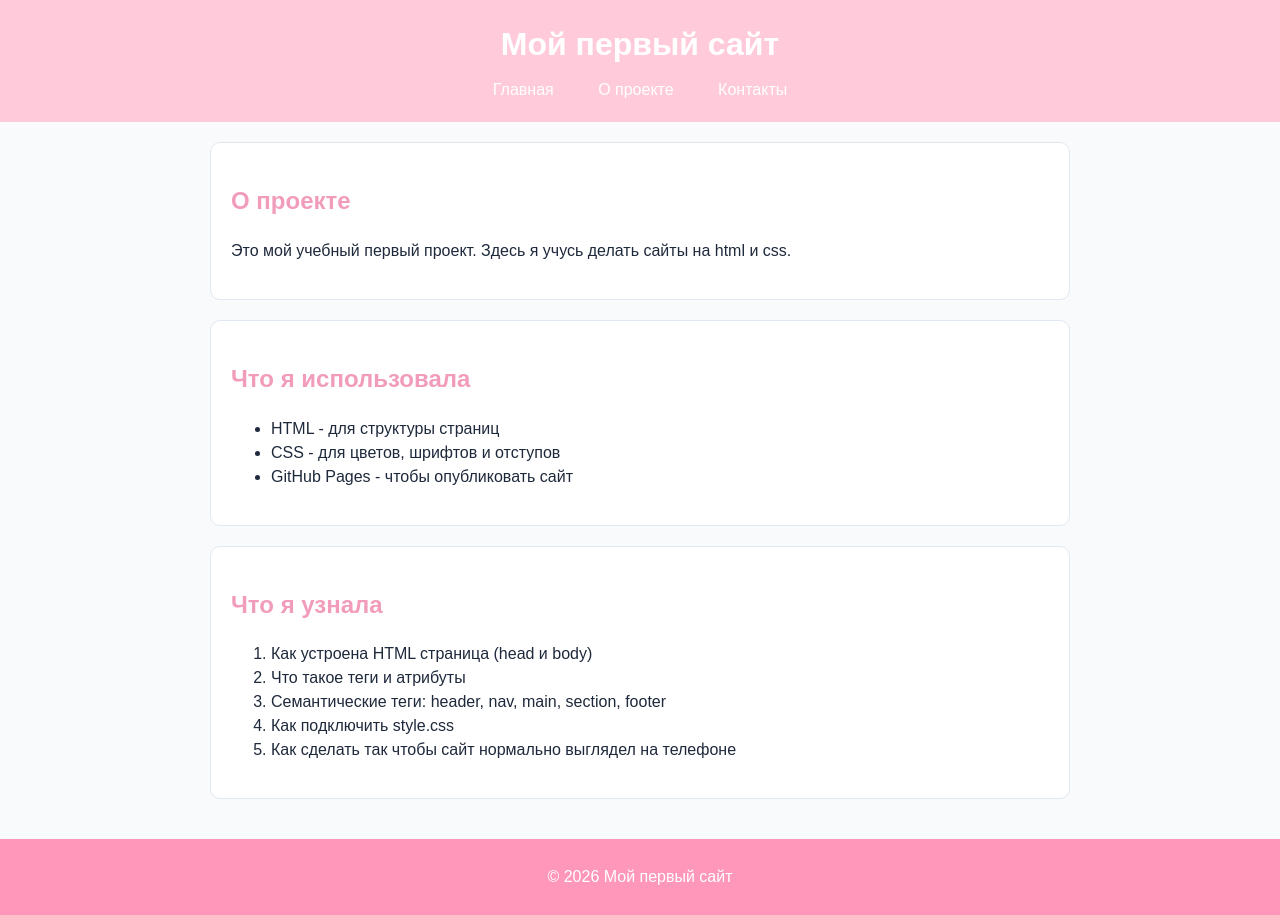
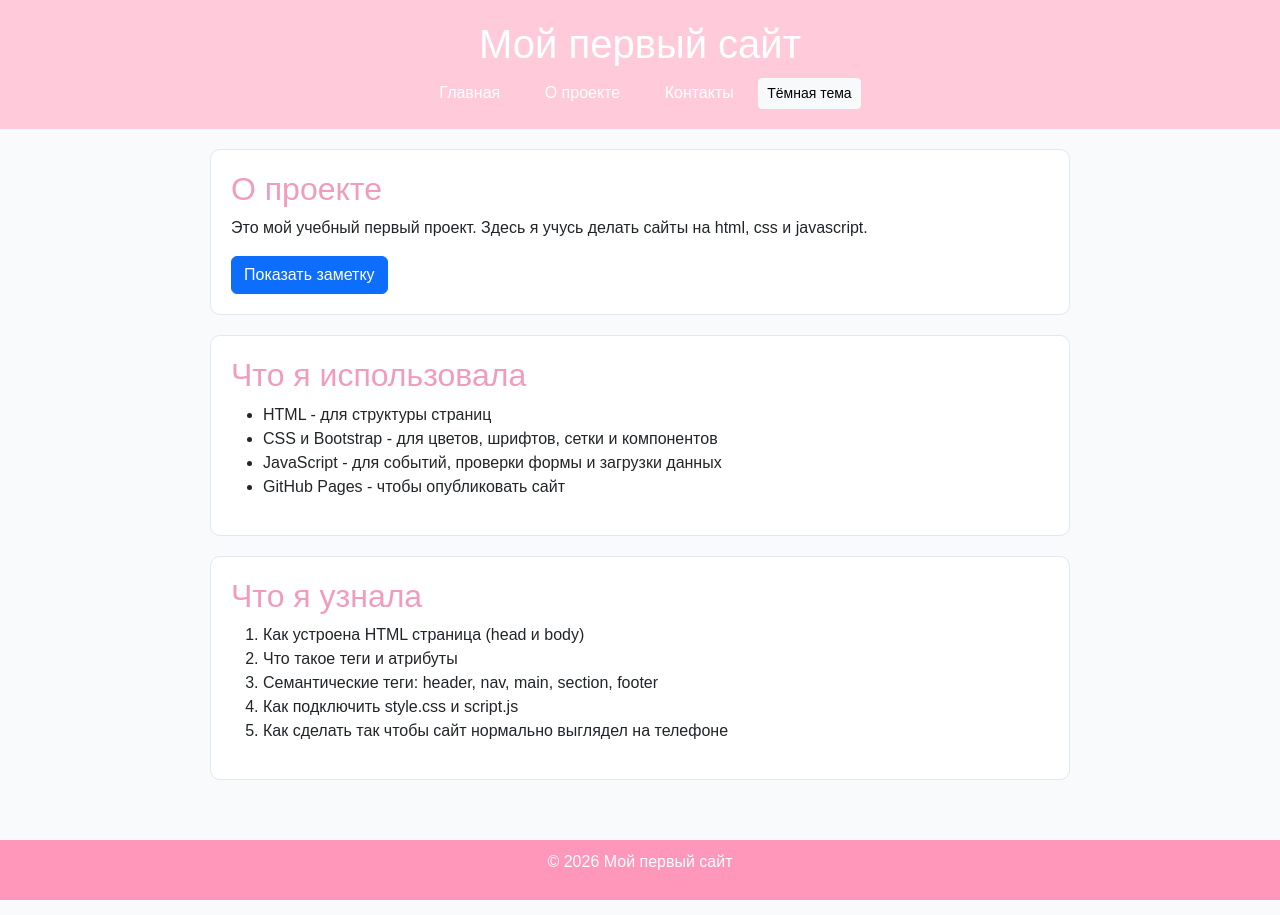
Before and after one commit to crumxss/my_first_site, a plain HTML site: page about.html in a window 1280 px wide. Drawn offline with nearby package versions, Linux system fonts and the light colour scheme.

Commit message:
Update about.html to include JavaScript and Bootstrap

```diff
--- a/about.html
+++ b/about.html
@@ -5,7 +5,10 @@
   <meta charset="UTF-8">
   <meta name="viewport" content="width=device-width, initial-scale=1.0">
   <title>Мой первый сайт - О проекте</title>
+  <link rel="stylesheet" href="https://cdn.jsdelivr.net/npm/bootstrap@5.3.3/dist/css/bootstrap.min.css">
   <link rel="stylesheet" href="style.css">
+  <script src="https://cdn.jsdelivr.net/npm/bootstrap@5.3.3/dist/js/bootstrap.bundle.min.js" defer></script>
+  <script src="script.js" defer></script>
 </head>
 
 <body>
@@ -16,20 +19,30 @@
       <a href="index.html">Главная</a>
       <a href="about.html" class="active">О проекте</a>
       <a href="contacts.html">Контакты</a>
+      <button id="theme" class="btn btn-light btn-sm">Тёмная тема</button>
     </nav>
   </header>
 
   <main>
     <section class="card">
       <h2>О проекте</h2>
-      <p>Это мой учебный первый проект. Здесь я учусь делать сайты на html и css.</p>
+      <p>Это мой учебный первый проект. Здесь я учусь делать сайты на html, css и javascript.</p>
+      <div>
+        <button class="btn btn-primary" data-bs-toggle="collapse" data-bs-target="#extraInfo">
+          Показать заметку
+        </button>
+      </div>
+      <div id="extraInfo" class="collapse mt-3">
+        <p class="mb-0">Теперь на сайте работает JavaScript: меняются классы, проверяется форма и подгружаются данные из JSON.</p>
+      </div>
     </section>
 
     <section class="card">
       <h2>Что я использовала</h2>
       <ul>
         <li>HTML - для структуры страниц</li>
-        <li>CSS - для цветов, шрифтов и отступов</li>
+        <li>CSS и Bootstrap - для цветов, шрифтов, сетки и компонентов</li>
+        <li>JavaScript - для событий, проверки формы и загрузки данных</li>
         <li>GitHub Pages - чтобы опубликовать сайт</li>
       </ul>
     </section>
@@ -40,7 +53,7 @@
         <li>Как устроена HTML страница (head и body)</li>
         <li>Что такое теги и атрибуты</li>
         <li>Семантические теги: header, nav, main, section, footer</li>
-        <li>Как подключить style.css</li>
+        <li>Как подключить style.css и script.js</li>
         <li>Как сделать так чтобы сайт нормально выглядел на телефоне</li>
       </ol>
     </section>
```
